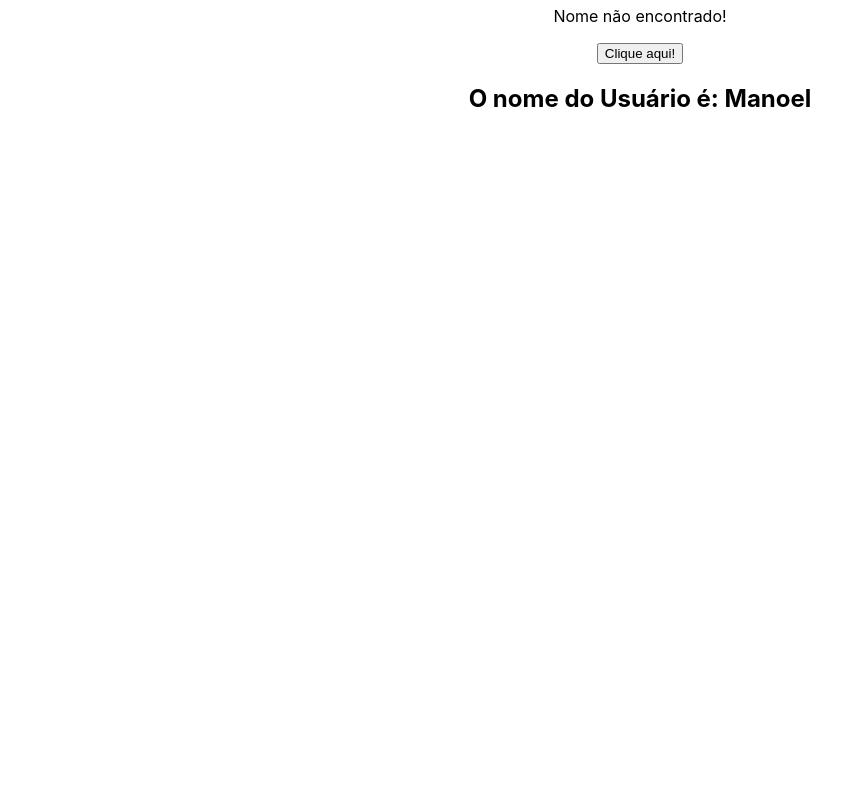
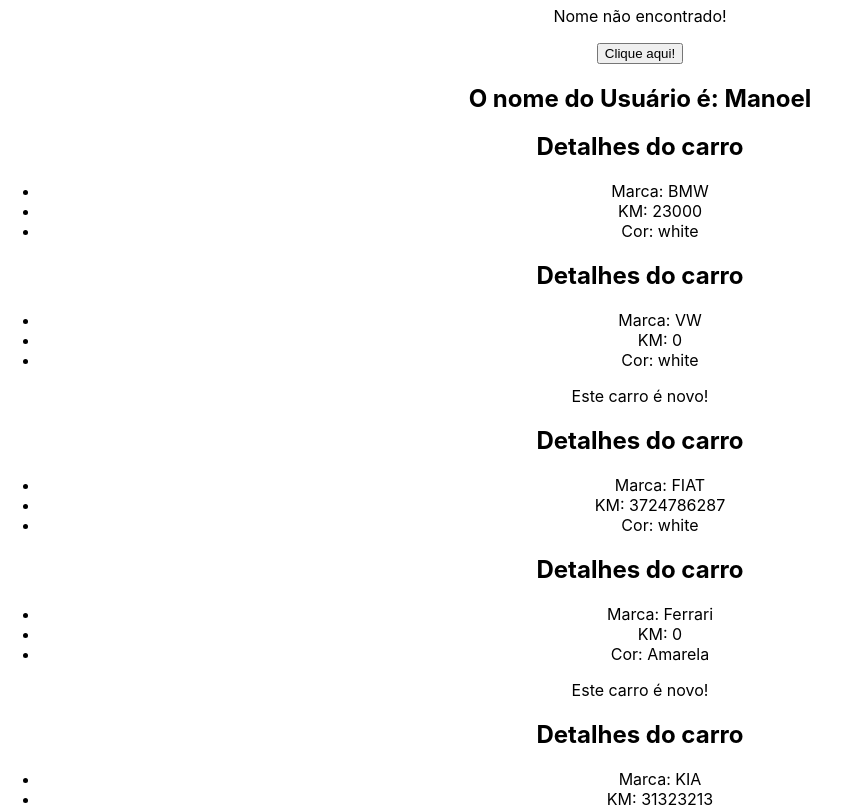
Before and after one commit to tjeveraldo/Proj_React, a React (Create React App) app in the folder 3_AVANCANDO_EM_REACT/avancando/: page / in a window 1280 px wide. Shown: the part 3040-3847 px from the top of the page, without its empty margins (0-850 px from the left). Before the commit the page ends 3672 px from the top, so only its background shows below. Built offline with nearby package versions, Linux system fonts and the light colour scheme.

Commit message:
destructuring props e loop em array de objetos

```diff
--- a/3_AVANCANDO_EM_REACT/avancando/src/App.js
+++ b/3_AVANCANDO_EM_REACT/avancando/src/App.js
@@ -3,6 +3,7 @@ import { useState } from 'react';
 import './App.css';
 
 import City from './assets/city.jpg'
+import CarDetails from './components/CarDetails';
 import ConditionalRender from './components/ConditionalRender';
 import ListRender from './components/ListRender';
 import ManageData from './components/ManageData';
@@ -12,6 +13,12 @@ function App() {
   const name="Joaquim";
 
   const [userName] = useState("Manoel")
+
+  const cars = [
+    {id: 1, brand:"Ferrari", color:"Amarela", newCar: true, km:0},
+    {id: 2, brand:"KIA", color:"Azul", newCar: false, km:31323213},
+    {id: 3, brand:"Hyundai", color:"Preto", newCar: false, km:1234,}
+  ]
   return (
     <div className="App">
       <h1>Oba, estou avançando em React</h1>
@@ -26,7 +33,21 @@ function App() {
       <ManageData/>
       <ListRender/>
       <ConditionalRender/>
+      {/* Props */}
       <ShowUserName name={userName}/>
+      {/* Destructuring props */}
+      <CarDetails brand="BMW" km={23000} color="white" newCar={false}/>
+      {/* Reaproveitando */}
+      <CarDetails brand="VW" km={0} color="white" newCar={true}/>
+      <CarDetails brand="FIAT" km={3724786287} color="white" newCar={false}/>
+      {/* loop em array de objetos */}
+      {cars.map((car) => (
+        <CarDetails
+          brand={car.brand}
+          color={car.color}
+          km={car.km}
+          newCar={car.newCar} />
+      ))}
     </div>
   );
 }
--- /dev/null
+++ b/3_AVANCANDO_EM_REACT/avancando/src/components/CarDetails.js
@@ -0,0 +1,17 @@
+
+
+const CarDetails = ({brand, km, color, newCar}) => {
+  return (
+    <div>
+        <h2>Detalhes do carro</h2>
+        <ul>
+            <li>Marca: {brand}</li>
+            <li>KM: {km}</li>
+            <li>Cor: {color}</li>
+        </ul>
+        {newCar && <p>Este carro é novo!</p>}
+    </div>
+  )
+}
+
+export default CarDetails
```
